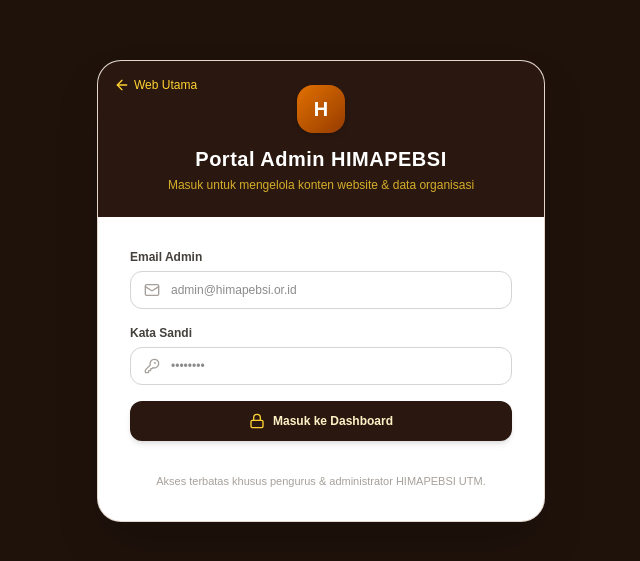
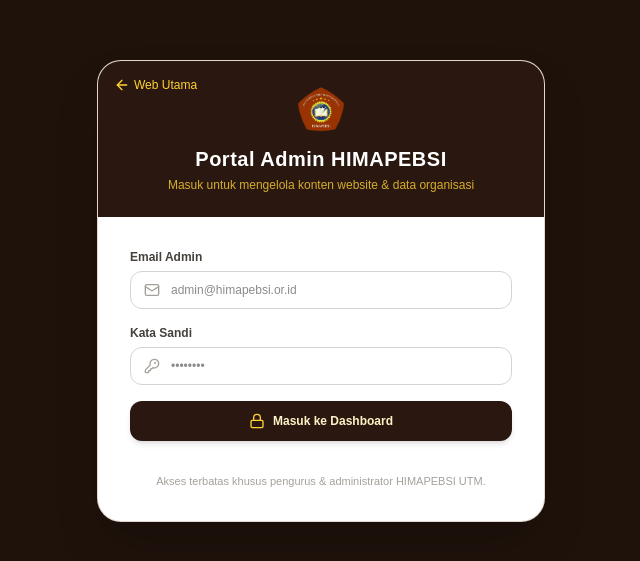
Before and after one commit to AlMaurobi/Web-himpunan, a Next.js app: page /admin/login in a window 1280 px wide. Shown: the part 109-670 px from the top of the page, without its empty margins (319-959 px from the left). Built offline with nearby package versions, Linux system fonts and the light colour scheme; no server answers.

Commit message:
style: replace hardcoded H icon div with official HIMAPEBSI logo image

```diff
--- a/app/admin/login/page.tsx
+++ b/app/admin/login/page.tsx
@@ -25,9 +25,7 @@
         password,
       });
 
-      if (error) {
-        throw error;
-      }
+      if (error) throw error;
 
       if (data.session) {
         router.push("/admin/dashboard");
@@ -45,7 +43,6 @@
   return (
     <div className="min-h-screen bg-[#1F120B] flex items-center justify-center p-4">
       <div className="w-full max-w-md bg-white rounded-3xl shadow-2xl overflow-hidden border border-amber-900/20">
-        {/* Header Login */}
         <div className="bg-[#2A1810] p-6 text-center text-amber-100 relative">
           <Link
             href="/"
@@ -54,9 +51,11 @@
             <ArrowLeft className="w-4 h-4" />
             <span>Web Utama</span>
           </Link>
-          <div className="w-12 h-12 rounded-2xl bg-gradient-to-br from-amber-600 to-amber-800 flex items-center justify-center text-white font-bold text-xl mx-auto mb-3 shadow-md">
-            H
-          </div>
+          <img
+            src="/logo.png"
+            alt="Logo HIMAPEBSI"
+            className="w-12 h-12 object-contain mx-auto mb-3"
+          />
           <h1 className="text-xl font-bold text-white tracking-wide">
             Portal Admin HIMAPEBSI
           </h1>
@@ -65,7 +64,6 @@
           </p>
         </div>
 
-        {/* Form Body */}
         <div className="p-6 md:p-8 space-y-6">
           {errorMsg && (
             <div className="p-3 bg-rose-50 border border-rose-200 rounded-xl text-xs text-rose-700 font-medium flex items-center gap-2">
--- a/components/AdminSidebar.tsx
+++ b/components/AdminSidebar.tsx
@@ -38,16 +38,12 @@
 
   return (
     <>
-      {/* Top Bar khusus HP / Mobile Screen */}
       <div className="md:hidden bg-[#2A1810] text-amber-100 p-4 flex items-center justify-between border-b border-amber-900/50 sticky top-0 z-30 w-full shrink-0">
         <div className="flex items-center gap-3">
           <img
             src="/logo.png"
             alt="Logo HIMAPEBSI"
             className="w-9 h-9 object-contain shrink-0"
-            onError={(e) => {
-              (e.target as HTMLImageElement).src = "/logo-hima.png";
-            }}
           />
           <div>
             <h2 className="font-bold text-white text-xs leading-tight">Admin Panel</h2>
@@ -63,7 +59,6 @@
         </button>
       </div>
 
-      {/* Overlay Gelap Saat Menu Mobile Terbuka */}
       {isOpen && (
         <div
           className="fixed inset-0 bg-black/60 z-40 md:hidden backdrop-blur-xs"
@@ -71,27 +66,22 @@
         />
       )}
 
-      {/* Sidebar Utama */}
       <aside
         className={`fixed md:static top-0 left-0 bottom-0 z-50 w-64 bg-[#2A1810] text-amber-100 min-h-screen p-4 flex flex-col justify-between border-r border-amber-900/40 shrink-0 transition-transform duration-300 ease-in-out ${
           isOpen ? "translate-x-0" : "-translate-x-full md:translate-x-0"
         }`}
       >
         <div className="space-y-6">
-          {/* Header Admin Sidebar */}
           <div className="flex items-center justify-between px-2 py-3 border-b border-amber-900/50">
             <div className="flex items-center gap-3">
               <img
                 src="/logo.png"
                 alt="Logo HIMAPEBSI"
                 className="w-10 h-10 object-contain shrink-0"
-                onError={(e) => {
-                  (e.target as HTMLImageElement).src = "/logo-hima.png";
-                }}
               />
               <div>
                 <h2 className="font-bold text-white text-sm leading-tight">HIMAPEBSI</h2>
-                <p className="text-[11px] text-amber-300/70">Pendidikan Bahasa dan Sastra Indonesia</p>
+                <p className="text-[11px] text-amber-300/70">UTM Madura</p>
               </div>
             </div>
             <button
@@ -102,7 +92,6 @@
             </button>
           </div>
 
-          {/* Navigasi Utama */}
           <nav className="space-y-1">
             {menuItems.map((item) => {
               const Icon = item.icon;
@@ -130,7 +119,6 @@
           </nav>
         </div>
 
-        {/* Navigasi Bawah */}
         <div className="pt-4 border-t border-amber-900/50 space-y-1">
           <Link
             href="/"
@@ -138,7 +126,7 @@
             className="flex items-center gap-2 px-3 py-2 text-xs font-medium text-amber-300/80 hover:text-amber-100 hover:bg-amber-900/30 rounded-xl transition-all"
           >
             <Home className="w-4 h-4" />
-            <span>Ke Laman Utama</span>
+            <span>Ke Website Utama</span>
           </Link>
           <button
             onClick={() => {
--- a/components/Navbar.tsx
+++ b/components/Navbar.tsx
@@ -9,7 +9,6 @@
   const [isOpen, setIsOpen] = useState(false);
   const pathname = usePathname();
 
-  // Sembunyikan Navbar di halaman admin
   if (pathname?.startsWith("/admin")) return null;
 
   const navLinks = [
@@ -23,15 +22,11 @@
     <header className="bg-[#2A1810] text-amber-100 sticky top-0 z-50 shadow-md border-b border-amber-900/40">
       <div className="max-w-7xl mx-auto px-4 sm:px-6 lg:px-8">
         <div className="flex items-center justify-between h-16">
-          {/* Brand Logo HIMAPEBSI */}
           <Link href="/" className="flex items-center gap-3 group">
             <img
               src="/logo.png"
               alt="Logo HIMAPEBSI"
               className="w-10 h-10 object-contain shrink-0 group-hover:scale-105 transition-transform"
-              onError={(e) => {
-                (e.target as HTMLImageElement).src = "/logo-hima.png";
-              }}
             />
             <div>
               <span className="font-bold text-white text-base leading-tight block tracking-wide">
@@ -43,7 +38,6 @@
             </div>
           </Link>
 
-          {/* Desktop Nav Links */}
           <nav className="hidden md:flex items-center gap-1.5">
             {navLinks.map((link) => {
               const Icon = link.icon;
@@ -64,7 +58,6 @@
               );
             })}
 
-            {/* Tombol Portal Admin */}
             <Link
               href="/admin/login"
               className="ml-2 flex items-center gap-1.5 px-3.5 py-1.5 rounded-xl border border-amber-600/50 text-amber-200 hover:text-white hover:bg-amber-800/40 text-xs font-semibold transition-all"
@@ -74,7 +67,6 @@
             </Link>
           </nav>
 
-          {/* Mobile Hamburger Toggle */}
           <div className="md:hidden flex items-center">
             <button
               onClick={() => setIsOpen(!isOpen)}
@@ -87,7 +79,6 @@
         </div>
       </div>
 
-      {/* Mobile Drawer Navigation */}
       {isOpen && (
         <div className="md:hidden bg-[#2A1810] border-t border-amber-900/50 px-4 pt-2 pb-4 space-y-1">
           {navLinks.map((link) => {
```
